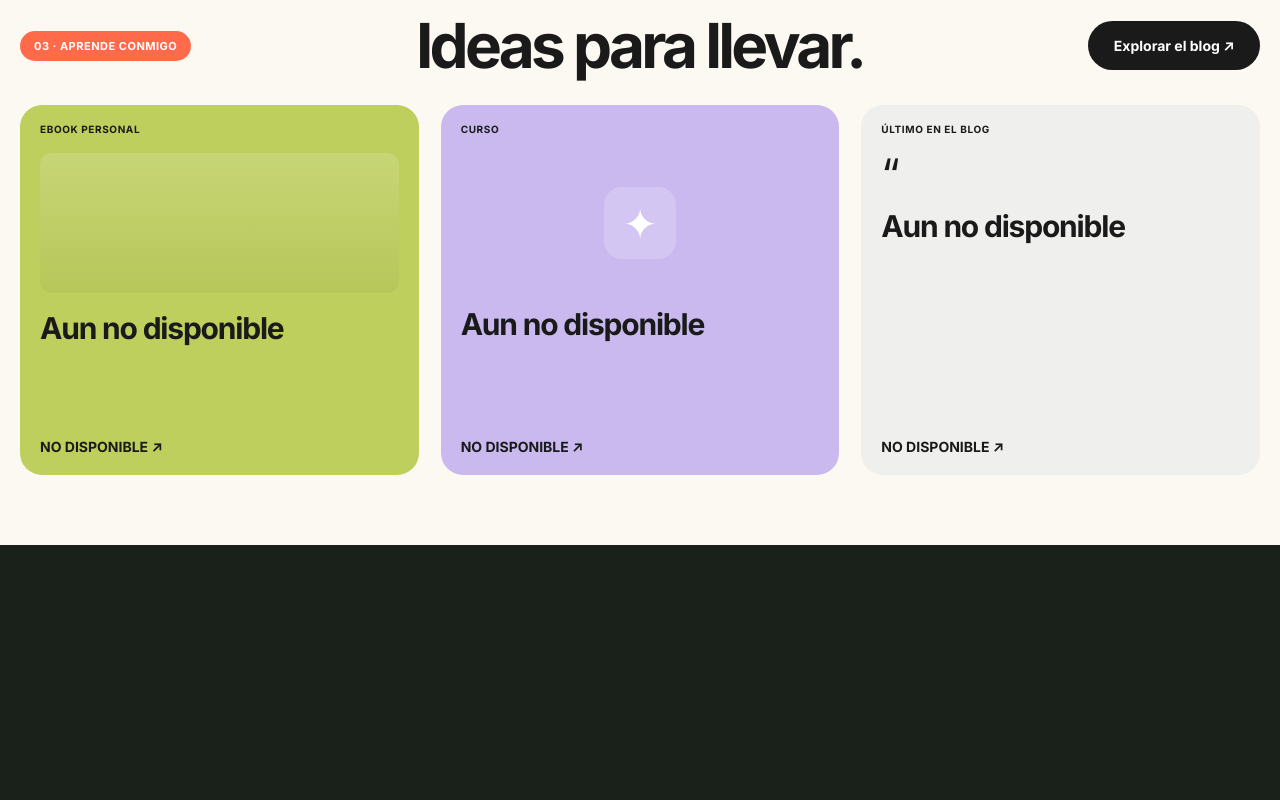
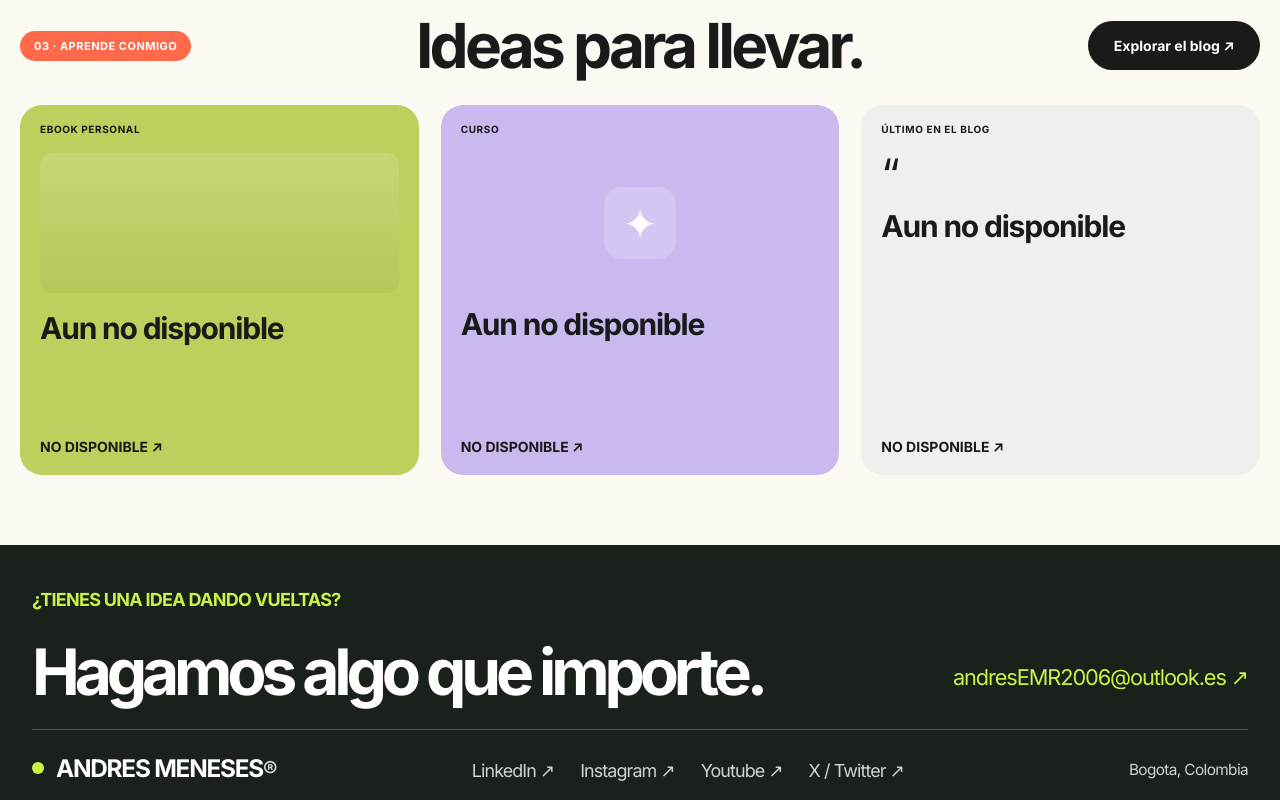
Before and after one commit to AndresEMR2006/andresEMR2006.github.io, a plain HTML site: page index.html in a window 1280 px wide. Shown: the part 1723-2523 px from the top of the page. Before the commit the page ends 2268 px from the top, so only its background shows below. Drawn offline with Linux system fonts and the light colour scheme.

Commit message:
Feat: añadir footer con informacion de contacto y redes sociales

```diff
--- /dev/null
+++ b/css/footer.css
@@ -0,0 +1,177 @@
+#footer {
+  background-color: var(--bg-dark);
+  color: var(--white);
+  padding: 44px 0 20px;
+}
+
+.footer-container {
+  max-width: 1540px;
+  margin: 0 auto;
+  padding: 0 32px;
+}
+
+.footer-top {
+  display: flex;
+  flex-direction: column;
+  gap: 32px;
+}
+
+.footer-kicker {
+  margin: 0;
+  font-size: 18px;
+  line-height: 1.2;
+  font-weight: 700;
+  letter-spacing: -0.04em;
+  color: var(--lime);
+}
+
+.footer-title-row {
+  display: flex;
+  justify-content: space-between;
+  align-items: flex-end;
+  gap: 40px;
+}
+
+.footer-title {
+  margin: 0;
+  font-size: clamp(3.8rem, 5vw, 9rem);
+  line-height: 0.9;
+  letter-spacing: -0.08em;
+  font-weight: 700;
+  color: var(--white);
+}
+
+.footer-email {
+  display: inline-flex;
+  align-items: center;
+  gap: 10px;
+  color: var(--lime);
+  text-decoration: none;
+  font-size: clamp(1.2rem, 1.7vw, 3rem);
+  line-height: 1;
+  letter-spacing: -0.05em;
+  font-weight: 500;
+  margin-bottom: 12px;
+}
+
+.footer-divider {
+  border: 0;
+  border-top: 1px solid rgba(255, 255, 255, 0.22);
+  margin: 28px 0 26px;
+}
+
+.footer-bottom {
+  display: grid;
+  grid-template-columns: 1.2fr 1.5fr 0.9fr;
+  align-items: end;
+  gap: 34px;
+}
+
+.footer-brand {
+  display: flex;
+  align-items: center;
+  gap: 12px;
+  font-size: clamp(1.3rem, 1.9vw, 2.4rem);
+  line-height: 1;
+  letter-spacing: -0.05em;
+  font-weight: 700;
+}
+
+.footer-brand-dot {
+  width: 12px;
+  height: 12px;
+  border-radius: 50%;
+  background-color: var(--lime);
+  display: inline-block;
+}
+
+.footer-brand-mark {
+  font-size: 0.9em;
+  opacity: 0.82;
+}
+
+.footer-socials {
+  display: flex;
+  align-items: center;
+  justify-content: center;
+  flex-wrap: wrap;
+  gap: 26px;
+  font-size: clamp(1.1rem, 1.4vw, 1.8rem);
+  line-height: 1.1;
+  letter-spacing: -0.05em;
+  color: rgba(255, 255, 255, 0.8);
+}
+
+.footer-socials a {
+  color: rgba(255, 255, 255, 0.8);
+  text-decoration: none;
+}
+
+.footer-location {
+  justify-self: end;
+  color: rgba(255, 255, 255, 0.8);
+  text-align: right;
+  font-size: clamp(0.9rem, 1.2vw, 1.3rem);
+  line-height: 1.4;
+  letter-spacing: -0.04em;
+}
+
+.footer-location strong {
+  display: block;
+  font-size: clamp(1.4rem, 2vw, 2.8rem);
+  line-height: 1.05;
+  letter-spacing: -0.06em;
+  color: var(--white);
+  font-weight: 700;
+}
+
+.footer-location .windows-meta {
+  display: block;
+  color: rgba(255, 255, 255, 0.6);
+  margin-top: 4px;
+}
+
+@media (max-width: 980px) {
+  .footer-title-row {
+    flex-direction: column;
+    align-items: flex-start;
+  }
+
+  .footer-bottom {
+    grid-template-columns: 1fr;
+    align-items: flex-start;
+  }
+
+  .footer-socials {
+    justify-content: flex-start;
+  }
+
+  .footer-location {
+    justify-self: start;
+    text-align: left;
+  }
+}
+
+@media (max-width: 560px) {
+  .footer-container {
+    padding: 0 20px;
+  }
+
+  .footer-kicker {
+    font-size: 14px;
+  }
+
+  .footer-email {
+    font-size: 1.2rem;
+  }
+
+  .footer-socials {
+    gap: 12px 18px;
+    font-size: 1rem;
+    justify-content: flex-start;
+  }
+
+  .footer-brand {
+    font-size: 1.2rem;
+  }
+}
--- a/index.html
+++ b/index.html
@@ -20,6 +20,7 @@
     <link rel="stylesheet" href="./css/about.css" />
     <link rel="stylesheet" href="./css/toolbox.css" />
     <link rel="stylesheet" href="./css/ideas.css" />
+    <link rel="stylesheet" href="./css/footer.css" />
 
     <!-- Tab -->
     <title>Andres Meneses</title>
@@ -66,7 +67,7 @@
           />
           <div class="floating-badge">
             <span>AHORA CREANDO</span>
-            <h3>Atlas de ideas cotidianas ↗</h3>
+            <h3>Apolo↗</h3>
           </div>
         </div>
       </section>
@@ -249,6 +250,51 @@
       </section>
     </main>
 
-    <footer></footer>
+    <footer id="footer">
+      <div class="footer-container">
+        <div class="footer-top">
+          <p class="footer-kicker">¿TIENES UNA IDEA DANDO VUELTAS?</p>
+
+          <div class="footer-title-row">
+            <h2 class="footer-title">Hagamos algo que importe.</h2>
+            <a href="mailto:andresEMR2006@outlook.es" class="footer-email"
+              >andresEMR2006@outlook.es ↗</a
+            >
+          </div>
+        </div>
+
+        <hr class="footer-divider" />
+
+        <div class="footer-bottom">
+          <div class="footer-brand">
+            <span class="footer-brand-dot"></span>
+            <span>ANDRES MENESES<span class="footer-brand-mark">®</span></span>
+          </div>
+
+          <div class="footer-socials">
+            <a
+              href="https://www.linkedin.com/in/andres-eduardo-meneses-rincon-895a53436"
+              target="_blank"
+              >LinkedIn ↗</a
+            >
+            <a
+              href="https://www.instagram.com/weird_drummer/?hl=es"
+              target="_blank"
+              >Instagram ↗</a
+            >
+            <a
+              href="https://www.youtube.com/channel/UCexQvc_EoQmbD0Z5l0PXkpw"
+              target="_blank"
+              >Youtube ↗</a
+            >
+            <a href="https://x.com/Shalk44_" target="_blank">X / Twitter ↗</a>
+          </div>
+
+          <div class="footer-location">
+            <span>Bogota, Colombia</span>
+          </div>
+        </div>
+      </div>
+    </footer>
   </body>
 </html>
```
